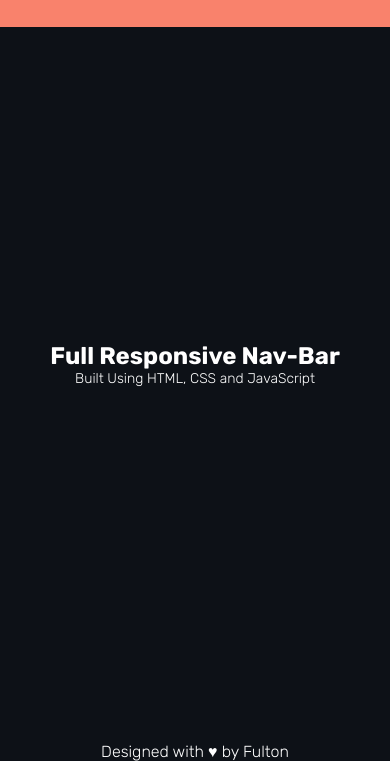
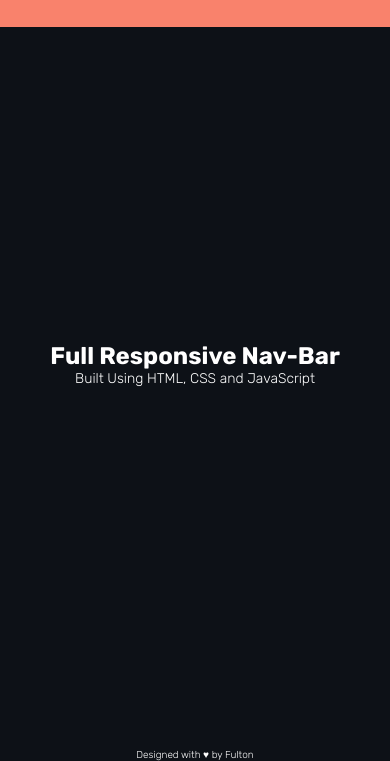
Before and after one commit to fultonoff/simple-form, a website: page index.html in a window 390 px wide. Shown: the part 83-844 px from the top of the page. Drawn offline with Linux system fonts and the light colour scheme.

Commit message:
first commit

```diff
--- a/style.css
+++ b/style.css
@@ -256,11 +256,20 @@ footer{
 
 
 footer, .footer a{
+    font-size: 16px;
     font-weight: 100;
     color: #ffffff;
     text-decoration: none;
 }
 
+@media (max-width: 768px){
+    footer, .footer a{
+        font-weight: 100;
+        font-size: 10px;
+        color: #ffffff;
+        text-decoration: none;
+    }
+}
 /*
 =======================================================================
                                  FOOTER END
```
